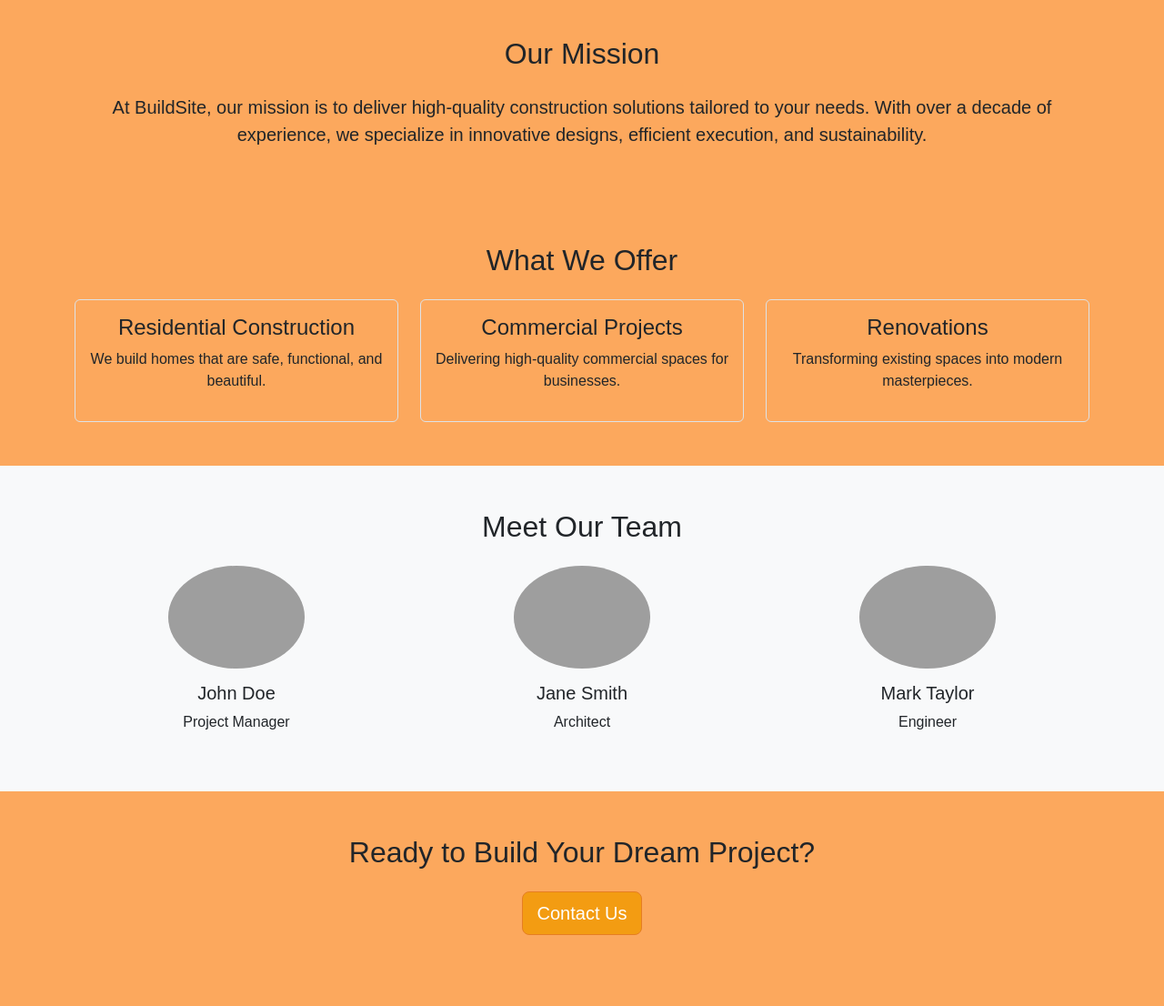
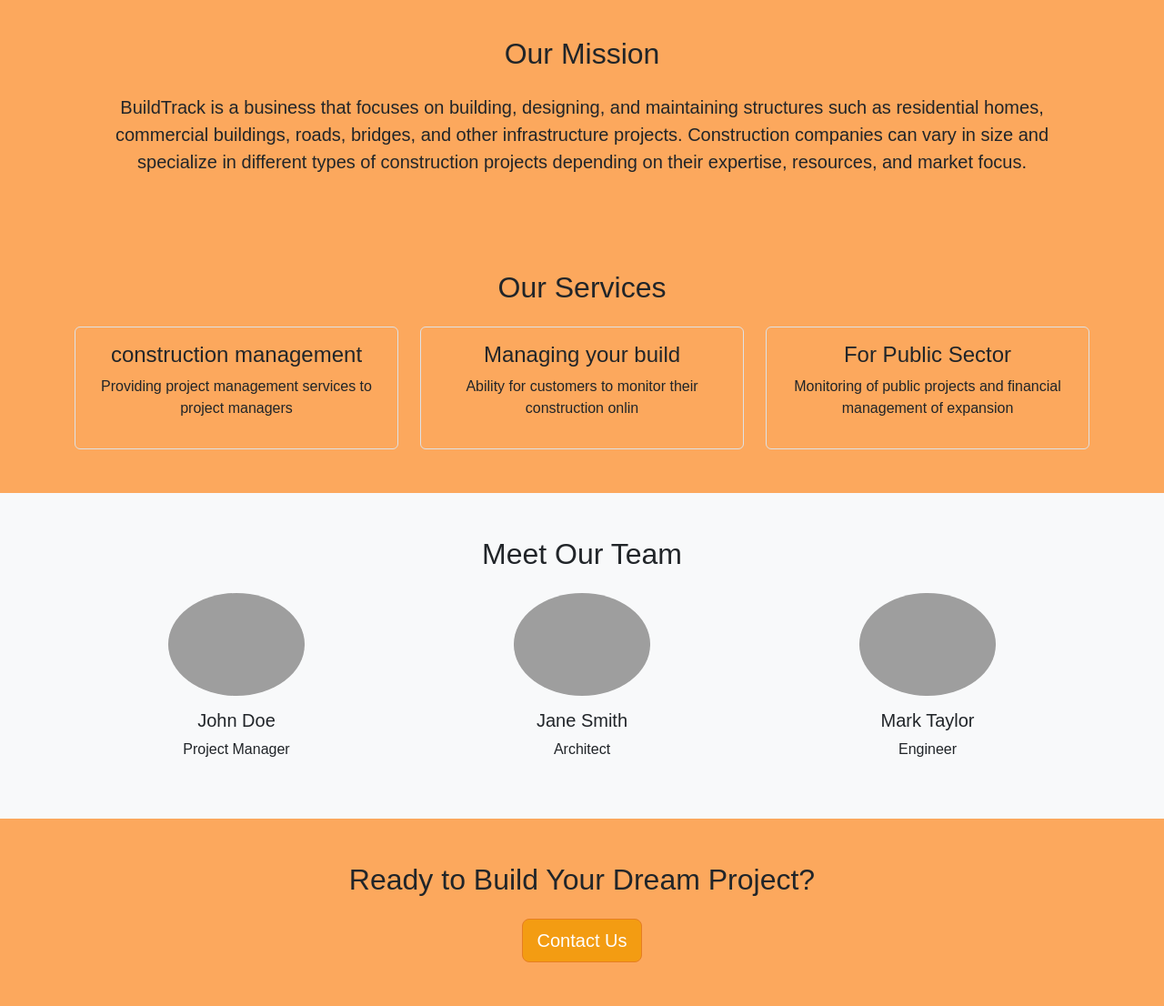
Before and after one commit to Madusanka413/BuildTrack, a PHP site: page /about.php in a window 1280 px wide. Shown: the part 491-1597 px from the top of the page at 91% size. Before the commit the page ends 1519 px from the top, so only its background shows below. Run offline with PHP 8.4, Linux system fonts and the light colour scheme; grey boxes are pictures that could not be loaded.

Commit message:
added services

```diff
--- a/about.php
+++ b/about.php
@@ -61,30 +61,30 @@
 <section class="mission-section">
   <div class="container text-center">
     <h2 class="mb-4">Our Mission</h2>
-    <p class="lead">At BuildSite, our mission is to deliver high-quality construction solutions tailored to your needs. With over a decade of experience, we specialize in innovative designs, efficient execution, and sustainability.</p>
+    <p class="lead">BuildTrack is a business that focuses on building, designing, and maintaining structures such as residential homes, commercial buildings, roads, bridges, and other infrastructure projects. Construction companies can vary in size and specialize in different types of construction projects depending on their expertise, resources, and market focus.</p>
   </div>
 </section>
 
 <section class="py-5">
   <div class="container text-center">
-    <h2 class="mb-4">What We Offer</h2>
+    <h2 class="mb-4">Our Services</h2>
     <div class="row">
       <div class="col-md-4">
         <div class="p-3 border rounded">
-          <h4>Residential Construction</h4>
-          <p>We build homes that are safe, functional, and beautiful.</p>
+          <h4>construction management</h4>
+          <p>Providing project management services to project managers</p>
         </div>
       </div>
       <div class="col-md-4">
         <div class="p-3 border rounded">
-          <h4>Commercial Projects</h4>
-          <p>Delivering high-quality commercial spaces for businesses.</p>
+          <h4>Managing your build</h4>
+          <p>Ability for customers to monitor their construction onlin</p>
         </div>
       </div>
       <div class="col-md-4">
         <div class="p-3 border rounded">
-          <h4>Renovations</h4>
-          <p>Transforming existing spaces into modern masterpieces.</p>
+          <h4>For Public Sector</h4>
+          <p>Monitoring of public projects and financial management of expansion</p>
         </div>
       </div>
     </div>
```
